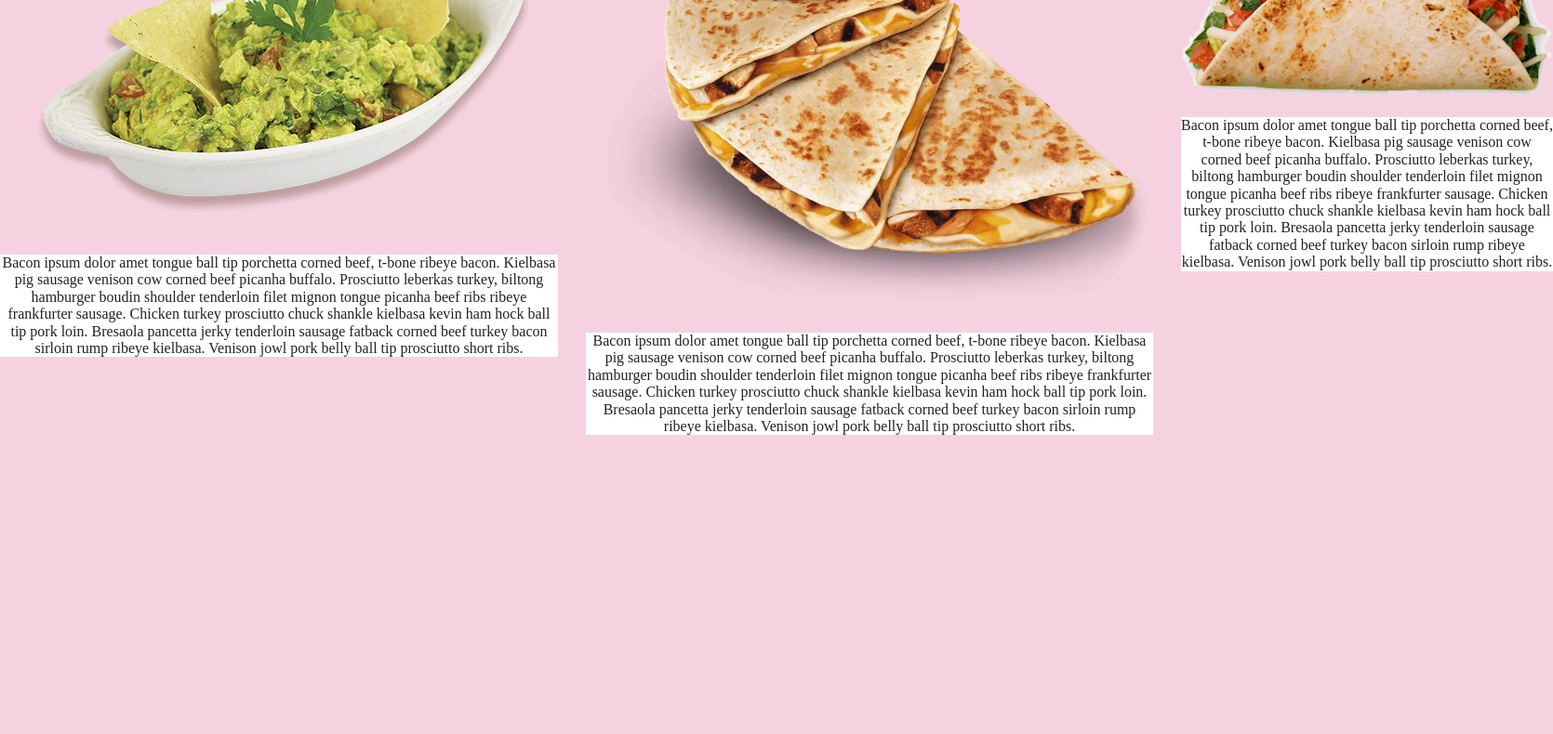
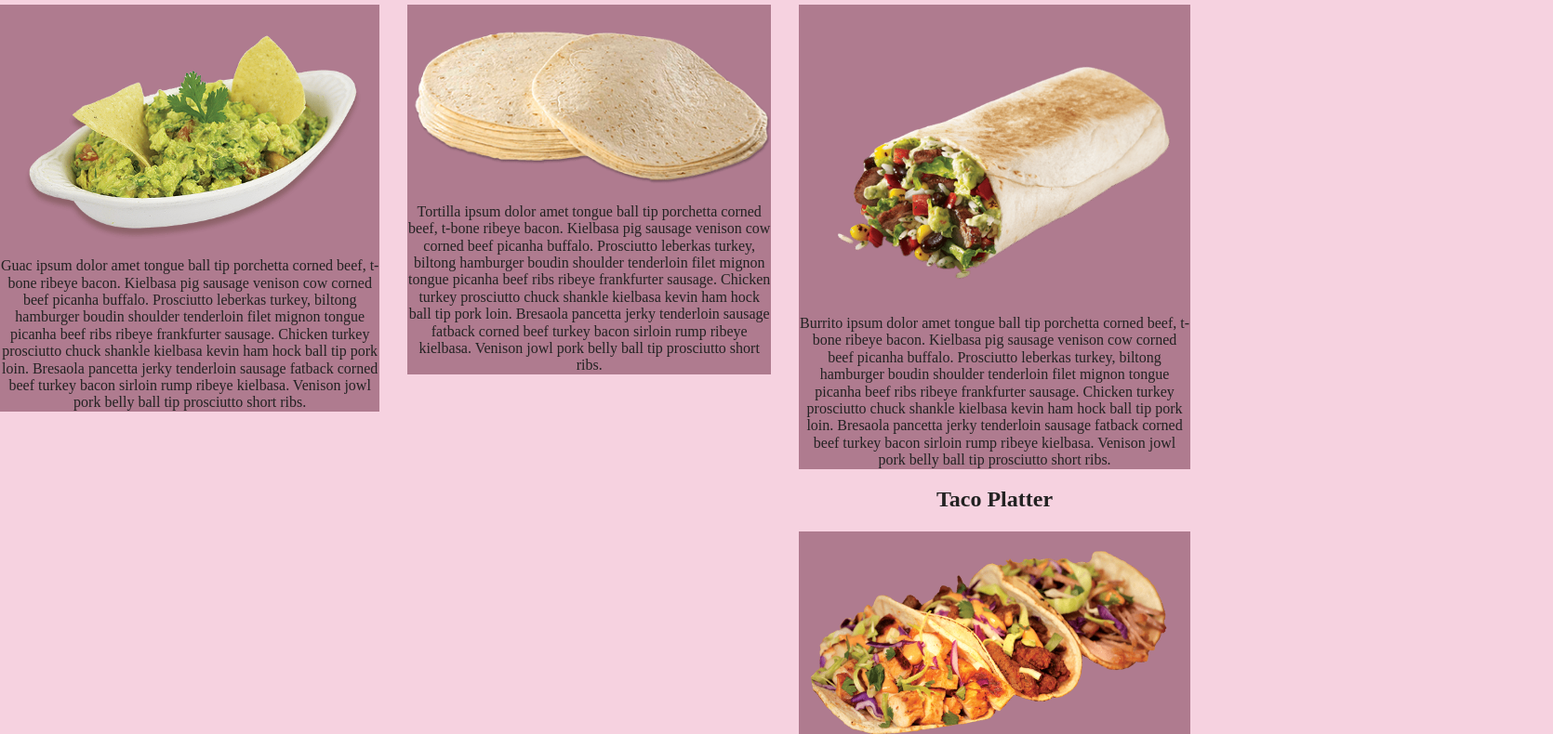
Before and after one commit to jadeccdudley/colorido, a website built with Parcel: page menu.html in a window 1280 px wide. Shown: the part 344-1134 px from the top of the page at 93% size, 1670 px wide, since content can reach past the window. Before the commit the page ends 828 px from the top, so only its background shows below. Built offline with nearby package versions, Linux system fonts and the light colour scheme.

Commit message:
updated menu and main

```diff
--- a/css/main.css
+++ b/css/main.css
@@ -281,7 +281,11 @@ textarea {
 body {background-color:#F6D2E0;
   text-align: center;
 }
-p {background-color:white;}
+img  {
+width:100%;
+height:auto;
+}
+p {background-color:#af7b8f;}
 .main-section-background {
   display:flex;
   align-items: center;
@@ -307,7 +311,7 @@ p {background-color:white;}
 .top-wording {
   display:flex;
 }
-.nik-demo-row {
+.menu-row {
   display: flex;
   gap: 30px;
 }
--- a/menu.html
+++ b/menu.html
@@ -48,17 +48,26 @@
       <a href="careers.html">Careers</a>
       <a href="about.html">About Us</a>
     </header>
-    <div class="nik-demo-row">
+    <section>
+    <h1>Our Menu</h1>
+    <div class="menu-row">
         <div>
-          <img src="img/guac.png" alt="guacamole">
-          <p>Bacon ipsum dolor amet tongue ball tip porchetta corned beef, t-bone ribeye bacon. Kielbasa pig sausage venison cow corned beef picanha buffalo. Prosciutto leberkas turkey, biltong hamburger boudin shoulder tenderloin filet mignon tongue picanha beef ribs ribeye frankfurter sausage. Chicken turkey prosciutto chuck shankle kielbasa kevin ham hock ball tip pork loin. Bresaola pancetta jerky tenderloin sausage fatback corned beef turkey bacon sirloin rump ribeye kielbasa. Venison jowl pork belly ball tip prosciutto short ribs.</p>
+          <h2>Fresh Guac</h2>
+          <p> <img src="img/guac.png" alt="guacamole">
+              Guac ipsum dolor amet tongue ball tip porchetta corned beef, t-bone ribeye bacon. Kielbasa pig sausage venison cow corned beef picanha buffalo. Prosciutto leberkas turkey, biltong hamburger boudin shoulder tenderloin filet mignon tongue picanha beef ribs ribeye frankfurter sausage. Chicken turkey prosciutto chuck shankle kielbasa kevin ham hock ball tip pork loin. Bresaola pancetta jerky tenderloin sausage fatback corned beef turkey bacon sirloin rump ribeye kielbasa. Venison jowl pork belly ball tip prosciutto short ribs.</p>
         </div>
         <div>
-          <img src="img/quesadilla.png" alt="">
-          <p>Bacon ipsum dolor amet tongue ball tip porchetta corned beef, t-bone ribeye bacon. Kielbasa pig sausage venison cow corned beef picanha buffalo. Prosciutto leberkas turkey, biltong hamburger boudin shoulder tenderloin filet mignon tongue picanha beef ribs ribeye frankfurter sausage. Chicken turkey prosciutto chuck shankle kielbasa kevin ham hock ball tip pork loin. Bresaola pancetta jerky tenderloin sausage fatback corned beef turkey bacon sirloin rump ribeye kielbasa. Venison jowl pork belly ball tip prosciutto short ribs.</p>
+          <h2>Fresh Tortillas</h2>
+          <p> <img src="img/tortillas.png" alt="warm tortillas">
+              Tortilla ipsum dolor amet tongue ball tip porchetta corned beef, t-bone ribeye bacon. Kielbasa pig sausage venison cow corned beef picanha buffalo. Prosciutto leberkas turkey, biltong hamburger boudin shoulder tenderloin filet mignon tongue picanha beef ribs ribeye frankfurter sausage. Chicken turkey prosciutto chuck shankle kielbasa kevin ham hock ball tip pork loin. Bresaola pancetta jerky tenderloin sausage fatback corned beef turkey bacon sirloin rump ribeye kielbasa. Venison jowl pork belly ball tip prosciutto short ribs.</p>
         </div>
         <div>
-          <img src="img/tacos.png" alt="">
-          <p>Bacon ipsum dolor amet tongue ball tip porchetta corned beef, t-bone ribeye bacon. Kielbasa pig sausage venison cow corned beef picanha buffalo. Prosciutto leberkas turkey, biltong hamburger boudin shoulder tenderloin filet mignon tongue picanha beef ribs ribeye frankfurter sausage. Chicken turkey prosciutto chuck shankle kielbasa kevin ham hock ball tip pork loin. Bresaola pancetta jerky tenderloin sausage fatback corned beef turkey bacon sirloin rump ribeye kielbasa. Venison jowl pork belly ball tip prosciutto short ribs.</p>
+          <h2>Burrito</h2>
+          <p> <img src="img/burritos.png" alt="full burrito">
+              Burrito ipsum dolor amet tongue ball tip porchetta corned beef, t-bone ribeye bacon. Kielbasa pig sausage venison cow corned beef picanha buffalo. Prosciutto leberkas turkey, biltong hamburger boudin shoulder tenderloin filet mignon tongue picanha beef ribs ribeye frankfurter sausage. Chicken turkey prosciutto chuck shankle kielbasa kevin ham hock ball tip pork loin. Bresaola pancetta jerky tenderloin sausage fatback corned beef turkey bacon sirloin rump ribeye kielbasa. Venison jowl pork belly ball tip prosciutto short ribs.</p>
+        <h2>Taco Platter</h2>
+        <p> <img src="img/linetacos.png" alt="taco line">
+            Burrito ipsum dolor amet tongue ball tip porchetta corned beef, t-bone ribeye bacon. Kielbasa pig sausage venison cow corned beef picanha buffalo. Prosciutto leberkas turkey, biltong hamburger boudin shoulder tenderloin filet mignon tongue picanha beef ribs ribeye frankfurter sausage. Chicken turkey prosciutto chuck shankle kielbasa kevin ham hock ball tip pork loin. Bresaola pancetta jerky tenderloin sausage fatback corned beef turkey bacon sirloin rump ribeye kielbasa. Venison jowl pork belly ball tip prosciutto short ribs.</p>
         </div>
       </div>
+    </section>
```
Also changed, not shown: index.html (+2 -4 lines), img/burritos.png (added), img/linetacos.png (added), img/tortillas.png (added), 2 other files.
